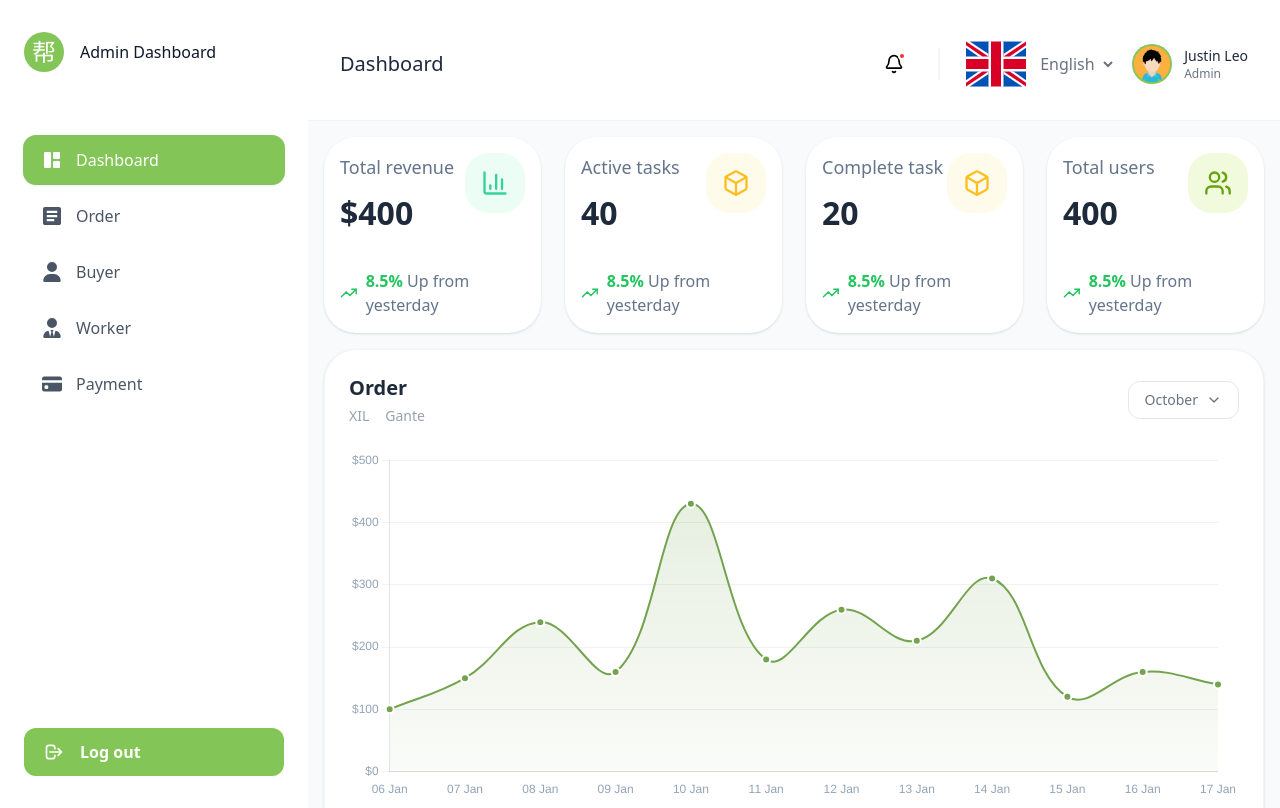
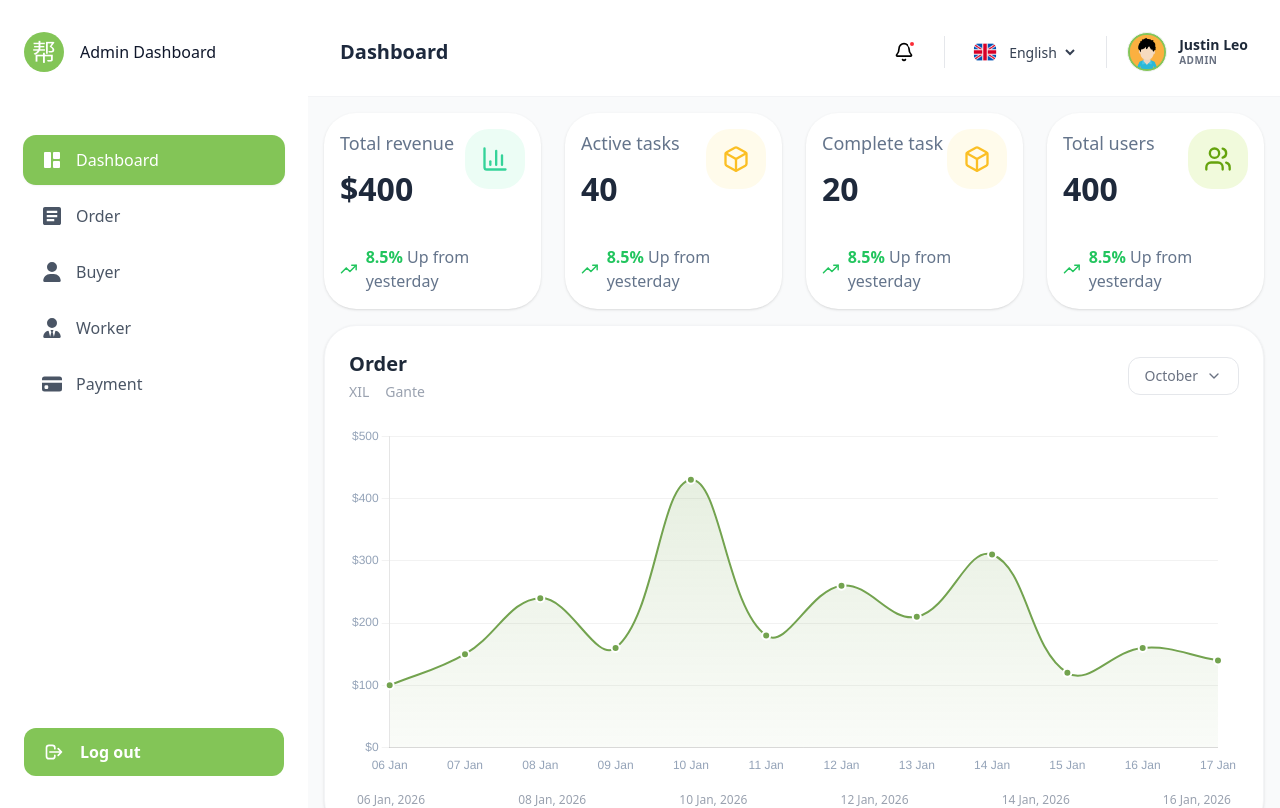
Before and after one commit to alaminislam34/worker-hiring-dashboard, a Next.js app: page /dashboard in a window 1280 px wide. Shown: the top 808 px of the page. Built offline with nearby package versions, Linux system fonts and the light colour scheme.

Commit message:
fix the language translation

```diff
--- a/src/app/(dashboard)/components/DashboardNavbar/DashboardNavbar.jsx
+++ b/src/app/(dashboard)/components/DashboardNavbar/DashboardNavbar.jsx
@@ -1,6 +1,6 @@
 "use client";
 
-import React, { useContext, useMemo, useState } from "react";
+import React, { useContext, useMemo, useState, useEffect } from "react";
 import Link from "next/link";
 import { usePathname } from "next/navigation";
 import {
@@ -16,7 +16,7 @@
 import Image from "next/image";
 import { StateContext } from "@/app/providers/StateProviders";
 import { useTranslation } from "react-i18next";
-import { normalizeLanguage } from "@/i18n/config";
+import { normalizeLanguage, LANGUAGE_STORAGE_KEY } from "@/i18n/config";
 
 const NAV_LINKS = [
   { key: "dashboard", icon: LayoutGrid, href: "/dashboard" },
@@ -31,14 +31,24 @@
   const { isOpen, setIsOpen } = useContext(StateContext);
   const pathname = usePathname();
   const { t, i18n } = useTranslation();
-  const currentLang = normalizeLanguage(
-    i18n.resolvedLanguage || i18n.language || "en",
-  );
+
+  // Determine current language from i18next state
+  const currentLang = normalizeLanguage(i18n.language);
   const isChinese = currentLang === "zh-CN";
+
+  // Handle Language Change with Persistence
+  const handleLanguageChange = (e) => {
+    const newLang = normalizeLanguage(e.target.value);
+    i18n.changeLanguage(newLang);
+    if (typeof window !== "undefined") {
+      localStorage.setItem(LANGUAGE_STORAGE_KEY, newLang);
+    }
+  };
 
   const pageTitle = useMemo(() => {
     const activeLink = NAV_LINKS.find((link) => link.href === pathname);
     return activeLink ? t(`nav.${activeLink.key}`) : t("nav.management");
+    // Explicitly listen to i18n.language for re-calculating the memo
   }, [pathname, t, i18n.language]);
 
   const closeSidebar = () => setIsSidebarOpen(false);
@@ -54,7 +64,7 @@
         >
           <Menu size={20} />
         </button>
-        <h1 className="text-base md:text-lg lg:text-xl text-slate-800 md:block hidden">
+        <h1 className="text-base md:text-lg lg:text-xl font-semibold text-slate-800 md:block hidden">
           {pageTitle}
         </h1>
       </div>
@@ -69,57 +79,58 @@
           <Bell size={20} />
           <span className="absolute top-2 right-2 w-2 h-2 bg-red-500 rounded-full border-2 border-white" />
         </button>
-        <span className="h-8 w-0.5 bg-gray-100 inline-block mx-2"></span>
-        <div>
-          <div className="flex items-center gap-2">
+
+        <span className="h-8 w-px bg-gray-200 inline-block mx-1"></span>
+
+        {/* Language Selector */}
+        <div className="flex items-center gap-2 px-2">
+          <div className="relative w-6 h-6 shrink-0">
             <Image
-              src={`/images/${isChinese ? "china.png" : "england.png"}`}
-              width={24}
-              height={24}
-              alt={
-                isChinese ? t("a11y.chineseFlag") : t("a11y.englishFlag")
-              }
-              className="h-8 rounded-xl w-full md:h-full overflow-hidden"
+              src={isChinese ? "/images/china.png" : "/images/england.png"}
+              fill
+              alt={isChinese ? t("a11y.chineseFlag") : t("a11y.englishFlag")}
+              className="object-cover rounded-full"
             />
-            <div>
-              <select
-                name=""
-                className="text-gray-500 focus:outline-none text-xs md:text-sm lg:text-base"
-                value={currentLang}
-                onChange={(e) =>
-                  i18n.changeLanguage(normalizeLanguage(e.target.value))
-                }
-              >
-                <option value="en">{t("language.english")}</option>
-                <option value="zh-CN">{t("language.chinese")}</option>
-              </select>
-            </div>
           </div>
+          <select
+            className="bg-transparent text-gray-700 focus:outline-none text-xs md:text-sm font-medium cursor-pointer"
+            value={currentLang}
+            onChange={handleLanguageChange}
+          >
+            <option value="en">{t("language.english")}</option>
+            <option value="zh-CN">{t("language.chinese")}</option>
+          </select>
         </div>
+
+        <span className="h-8 w-px bg-gray-200 inline-block mx-1"></span>
+
+        {/* User Info */}
         <div className="flex items-center gap-3">
-          <div className="flex items-center justify-center aspect-square w-10 h-10 rounded-full bg-primary overflow-hidden">
+          <div className="relative w-10 h-10 rounded-full bg-primary overflow-hidden border border-gray-100">
             <Image
               src="/images/avatar.png"
-              width={24}
-              height={24}
+              fill
               alt={t("a11y.userAvatar")}
-              className="rounded-full w-full h-full aspect-square"
+              className="object-cover"
             />
           </div>
-          <div>
-            <p className="text-sm font-medium text-gray-800">Justin Leo</p>
-            <p className="text-xs text-gray-500">{t("nav.admin")}</p>
+          <div className="hidden sm:block">
+            <p className="text-sm font-bold text-gray-800 leading-tight">
+              Justin Leo
+            </p>
+            <p className="text-[10px] uppercase tracking-wider text-gray-500 font-semibold">
+              {t("nav.admin")}
+            </p>
           </div>
         </div>
       </div>
 
       {/* --- Sidebar Overlay & Panel --- */}
       <div
-        className={`fixed inset-0 z-100 transition-all duration-300 ${
+        className={`fixed inset-0 z-[100] transition-all duration-300 ${
           isSidebarOpen ? "visible" : "invisible"
         }`}
       >
-        {/* Backdrop */}
         <div
           className={`absolute inset-0 bg-black/40 backdrop-blur-sm transition-opacity duration-300 ${
             isSidebarOpen ? "opacity-100" : "opacity-0"
@@ -127,32 +138,29 @@
           onClick={closeSidebar}
         />
 
-        {/* Sidebar Panel */}
         <aside
-          className={`absolute top-0 left-0 w-80 bg-white h-full border-r border-gray-100 p-6 flex flex-col transition-transform duration-300 ease-in-out shadow-2xl ${
+          className={`absolute top-0 left-0 w-72 bg-white h-full border-r border-gray-100 p-6 flex flex-col transition-transform duration-300 ease-in-out shadow-2xl ${
             isSidebarOpen ? "translate-x-0" : "-translate-x-full"
           }`}
         >
           <button
             type="button"
             onClick={closeSidebar}
-            className="absolute p-2 rounded-full border border-gray-100 hover:bg-gray-50 text-gray-400 top-4 right-4 transition-colors"
+            className="absolute p-2 rounded-full border border-gray-100 hover:bg-gray-50 text-gray-400 top-4 right-4"
           >
             <X size={18} />
           </button>
 
-          {/* User Profile */}
           <div className="flex items-center gap-4 mt-8 mb-10 px-2">
-            <div className="w-16 h-16 bg-[#a3e635] rounded-full flex items-center justify-center ">
-              <span className="text-black text-3xl font-bold">帮</span>
+            <div className="w-12 h-12 bg-primary rounded-xl flex items-center justify-center shadow-lg shadow-primary/30">
+              <span className="text-white text-2xl font-bold">帮</span>
             </div>
-
-            <h2 className="text-base font-bold text-gray-900 truncate">
+            <h2 className="text-lg font-bold text-gray-900">
               {t("brand.adminDashboard")}
             </h2>
           </div>
 
-          <ul className="flex-1 flex flex-col gap-1.5 overflow-y-auto custom-scrollbar">
+          <ul className="flex-1 flex flex-col gap-1.5 overflow-y-auto">
             {NAV_LINKS.map(({ key, href, icon: Icon }) => {
               const isActive = pathname === href;
               return (
@@ -160,9 +168,9 @@
                   <Link
                     href={href}
                     onClick={closeSidebar}
-                    className={`group py-3 px-4 rounded-xl text-sm md:text-base flex items-center gap-3 transition-all duration-200 font-medium ${
+                    className={`group py-3 px-4 rounded-xl text-sm flex items-center gap-3 transition-all duration-200 font-semibold ${
                       isActive
-                        ? "bg-primary text-white"
+                        ? "bg-primary text-white shadow-lg shadow-primary/20"
                         : "text-gray-500 hover:bg-gray-50 hover:text-primary"
                     }`}
                   >
@@ -171,7 +179,7 @@
                       className={
                         isActive
                           ? "text-white"
-                          : "text-gray-400 group-hover:text-primary transition-colors"
+                          : "text-gray-400 group-hover:text-primary"
                       }
                     />
                     {t(`nav.${key}`)}
@@ -181,10 +189,9 @@
             })}
           </ul>
 
-          {/* Logout Button */}
           <button
             type="button"
-            className="mt-6 text-white bg-primary hover:bg-primary/90 duration-300 w-full flex items-center gap-3 rounded-xl py-3.5 px-5 font-semibold transition-transform active:scale-[0.98] shadow-md shadow-primary/20"
+            className="mt-6 text-white bg-primary hover:bg-primary/90 w-full flex items-center justify-center gap-3 rounded-xl py-3.5 font-bold transition-all active:scale-95 shadow-md shadow-primary/20"
           >
             <HiOutlineLogout className="text-xl rotate-180" />
             {t("nav.logout")}
--- a/src/i18n/config.js
+++ b/src/i18n/config.js
@@ -1,3 +1,4 @@
+// src/i18n/config.js
 import i18n from "i18next";
 import { initReactI18next } from "react-i18next";
 import en from "./locales/en.json";
@@ -8,9 +9,9 @@
   "zh-CN": { translation: zhCN },
 };
 
+// ADD 'export' TO THESE THREE:
 export const LANGUAGE_STORAGE_KEY = "dashboard_language";
-export const SUPPORTED_LANGUAGES = Object.keys(resources);
-const defaultLanguage = "en";
+export const defaultLanguage = "en";
 
 export const normalizeLanguage = (language) => {
   if (!language) return defaultLanguage;
@@ -21,12 +22,10 @@
 if (!i18n.isInitialized) {
   i18n.use(initReactI18next).init({
     resources,
-    lng: defaultLanguage,
+    lng: defaultLanguage, // Fallback for SSR
     fallbackLng: defaultLanguage,
-    supportedLngs: SUPPORTED_LANGUAGES,
-    load: "languageOnly",
     interpolation: { escapeValue: false },
-    returnNull: false,
+    react: { useSuspense: false },
   });
 }
 
```
